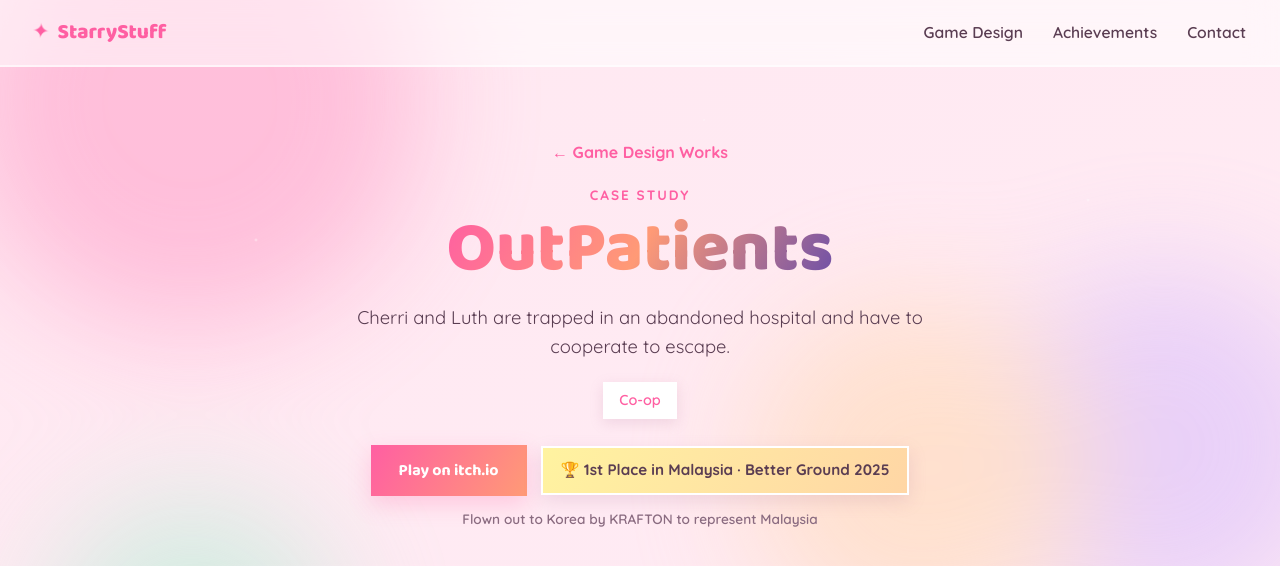
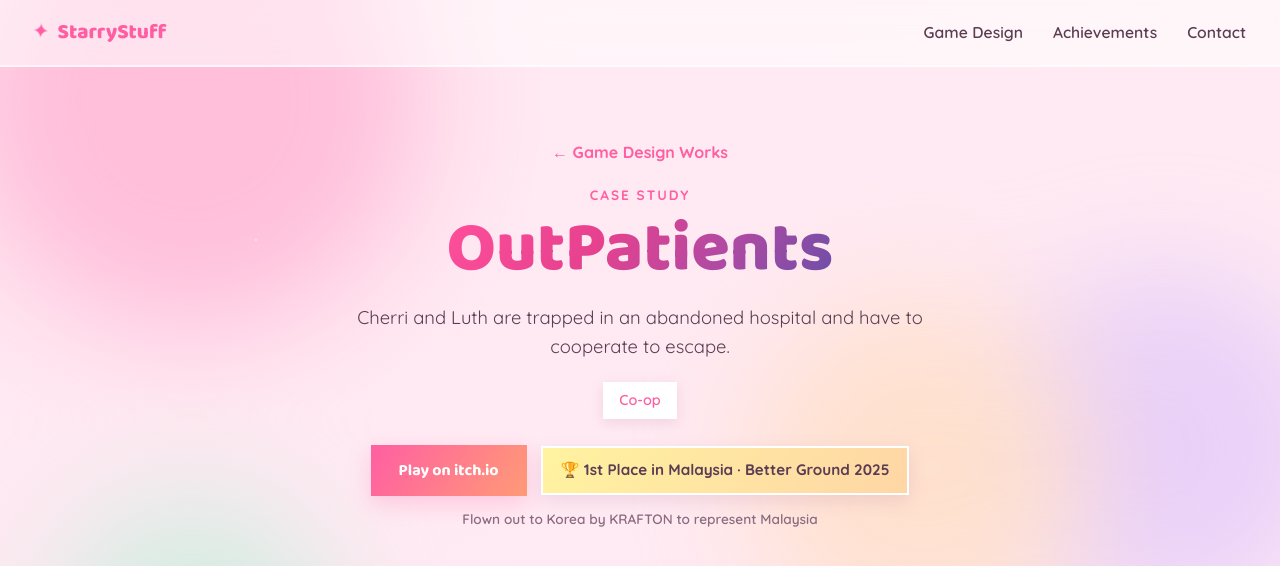
Before and after one commit to StarryStuff/portfolio-website, a plain HTML site: page outpatients.html in a window 1280 px wide. Shown: the top 566 px of the page. Drawn offline with Linux system fonts and the light colour scheme.

Commit message:
Update style.css

```diff
--- a/style.css
+++ b/style.css
@@ -624,7 +624,7 @@ a.card { display: block; color: inherit; }
   max-width: 100%;
   font-size: clamp(2.6rem, 6vw, 4.4rem);
   font-weight: 800;
-  background: linear-gradient(120deg, var(--pink-deep), var(--coral), var(--grape));
+  background: linear-gradient(120deg, #ff4f9a, #e5418f 40%, #b04aa3 70%, var(--grape));
   -webkit-background-clip: text;
   background-clip: text;
   -webkit-text-fill-color: transparent;
```
